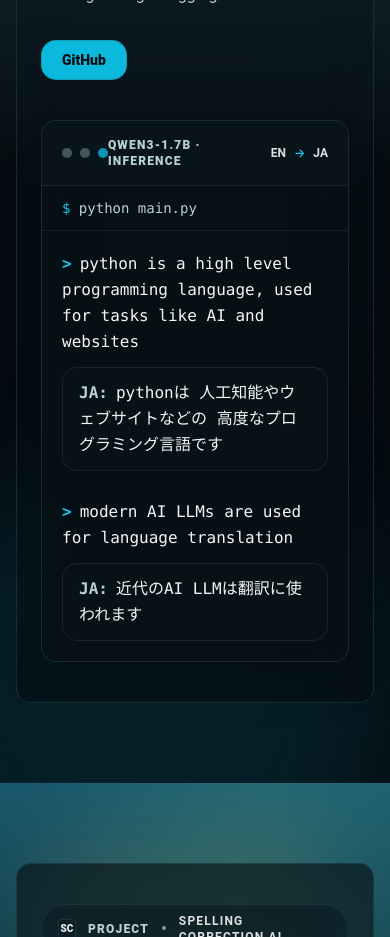
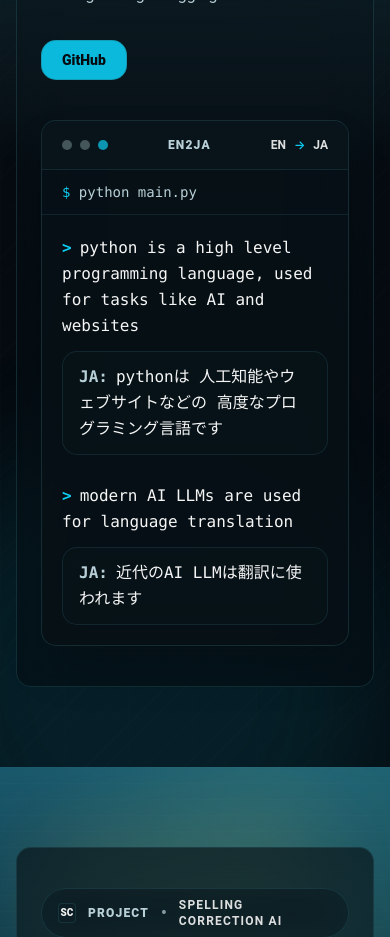
Before and after one commit to jaredturck/JaredTurck.com, a React (Vite) app in the folder frontend/: page / in a window 390 px wide. Shown: the part 8420-9357 px from the top of the page. Built offline with nearby package versions, Linux system fonts and the light colour scheme.

Commit message:
Use a balanced three-column navbar layout with an empty right-side spacer so the project navigation remains centered independently of the logo and name. Preserve the existing mobile menu behavior and visual styling.

```diff
--- a/frontend/src/components/EnJaTranslator.tsx
+++ b/frontend/src/components/EnJaTranslator.tsx
@@ -48,7 +48,7 @@ export default function EnJaTranslatorSection() {
                 <span className='h-2.5 w-2.5 rounded-full bg-accent/70' />
               </div>
 
-              <div className='text-xs font-extrabold tracking-widest text-muted'>QWEN3-1.7B · INFERENCE</div>
+              <div className='text-xs font-extrabold tracking-widest text-muted'>EN2JA</div>
 
               <div className='inline-flex items-center gap-2 text-xs font-semibold text-text/90'>
                 <span>EN</span>
--- a/frontend/src/components/Navbar.tsx
+++ b/frontend/src/components/Navbar.tsx
@@ -10,7 +10,7 @@ export default function Navbar() {
   return (
     <header className='fixed top-4 left-0 right-0 z-50 px-4'>
       <div className='mx-auto max-w-6xl'>
-        <nav className='flex items-center justify-between gap-4 rounded-ui border border-line/40 bg-gradient-to-b from-surface/70 via-surface-2/55 to-surface/45 px-4 py-3 backdrop-blur-xl shadow-2xl'>
+        <nav className='flex items-center justify-between gap-4 rounded-ui border border-line/40 bg-gradient-to-b from-surface/70 via-surface-2/55 to-surface/45 px-4 py-3 backdrop-blur-xl shadow-2xl md:grid md:grid-cols-[1fr_auto_1fr]'>
           <NavLink to='/' end className='flex items-center gap-3'>
             <img src={logo} alt='Jared Turck logo' className='h-10 w-10 rounded-ui border border-line/40 bg-accent/10 object-contain' />
             <span className='hidden sm:block text-sm font-semibold tracking-wide text-text'>Jared Turck</span>
@@ -24,6 +24,8 @@ export default function Navbar() {
             <button type='button' onClick={() => scroll_to('fisherai')} className='text-muted hover:text-text border-b border-transparent hover:border-accent/80 transition-colors'>Fisher AI</button>
             <button type='button' onClick={() => scroll_to('enja')} className='text-muted hover:text-text border-b border-transparent hover:border-accent/80 transition-colors'>EN-JA</button>
           </div>
+
+          <div aria-hidden='true' className='hidden md:block' />
 
           <button type='button' aria-label='Menu' aria-expanded={menu_open} onClick={toggle_menu} className='md:hidden inline-flex items-center justify-center rounded-ui border border-line/40 bg-surface/30 hover:bg-surface/40 px-3 py-2 text-text backdrop-blur-xl transition-colors'>
             {!menu_open && (
```
